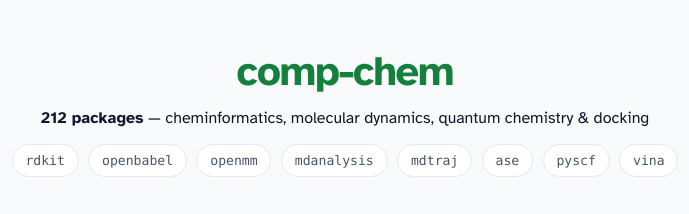
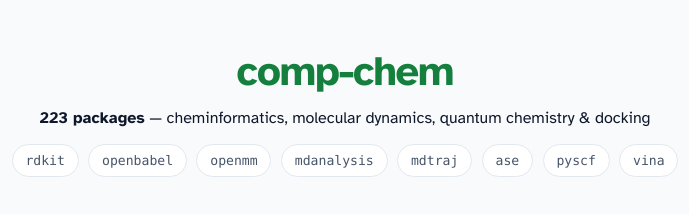
Before and after one commit to playgroundlogic/aarchsci, a plain HTML site: page docs/index.html in a window 1280 px wide. Shown: the part 4892-5106 px from the top of the page, 295-984 px from the left. Drawn offline with Linux system fonts and the light colour scheme.

Commit message:
docs: sync package counts to the committed locks
Generated by builder/sync-doc-counts.py from envs/*.lock.txt. Automated by publish.yml.

```diff
--- a/docs/index.html
+++ b/docs/index.html
@@ -373,7 +373,7 @@
                 </div>
                 <p class="section-header" style="margin-top:2.5rem;margin-bottom:0.75rem;">
                   <span style="font-size:2.6rem;font-weight:800;letter-spacing:-0.03em;color:var(--accent-green);">comp-chem</span><br>
-                  <strong>212 packages</strong> — cheminformatics, molecular dynamics, quantum chemistry &amp; docking
+                  <strong>223 packages</strong> — cheminformatics, molecular dynamics, quantum chemistry &amp; docking
                 </p>
                 <div class="catalog">
                     <span class="chip">rdkit</span>
```
Also changed, not shown: docs/llms.txt, 1 other file.
